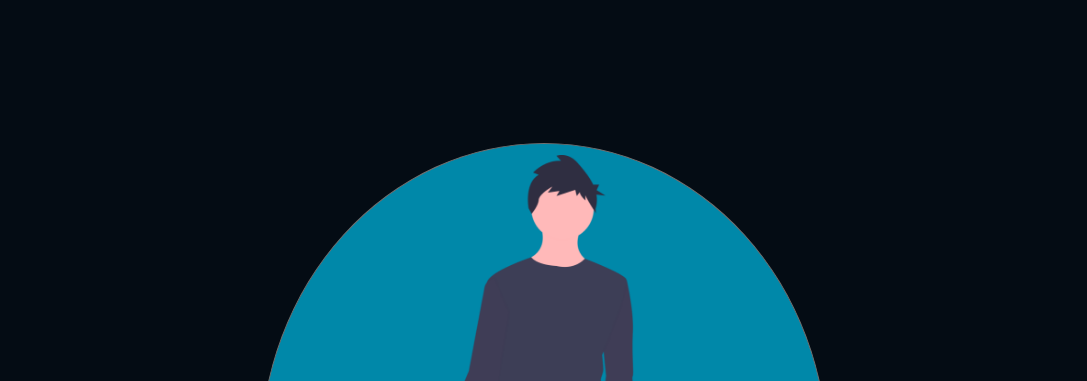
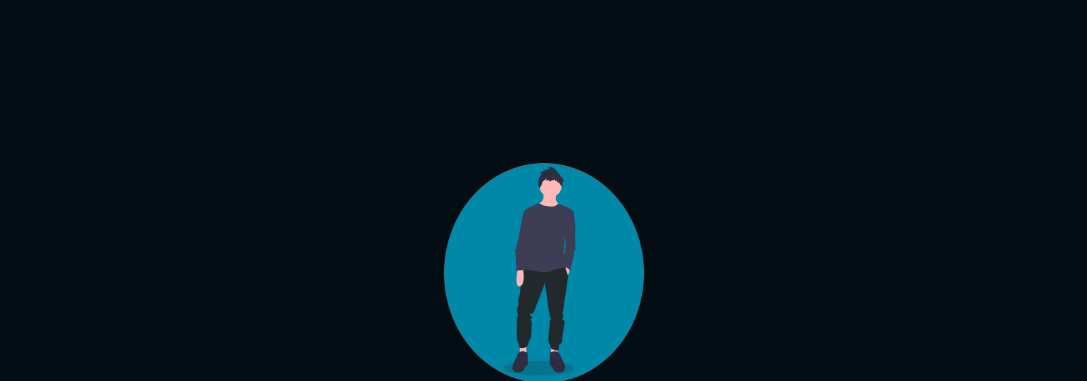
Before and after one commit to prrodriguess/prrodriguess, a plain HTML site: page Index.html in a window 1280 px wide. Shown: the part 74-455 px from the top of the page, without its empty margins (96-1183 px from the left). Drawn offline with Linux system fonts and the light colour scheme.

Commit message:
Update style.css

```diff
--- a/style.css
+++ b/style.css
@@ -69,6 +69,13 @@ button:hover {
     justify-content: center;
     color: #edf0f1;
     text-align: center;
+
+}
+
+.character {
+    margin: 20px 0px 0px 0px;
+    padding: 0;
+    height: 220px;
 
 }
 
```
